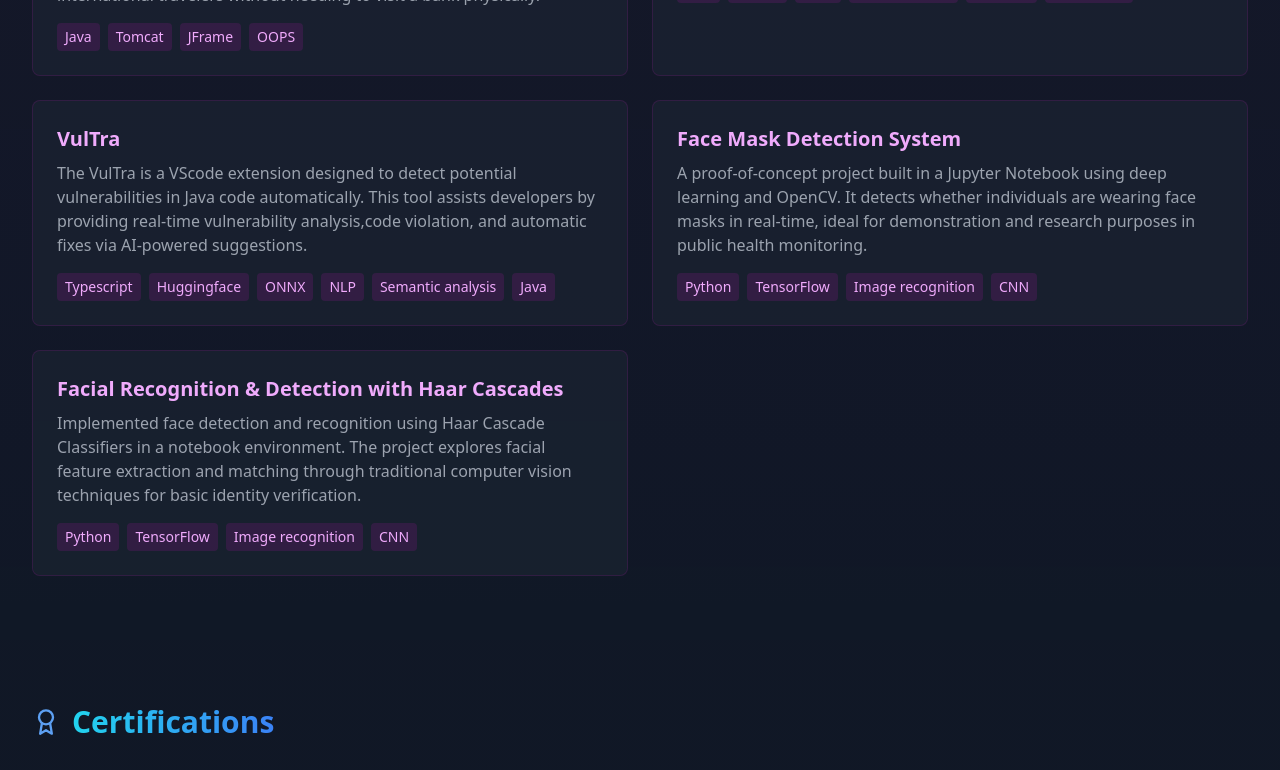
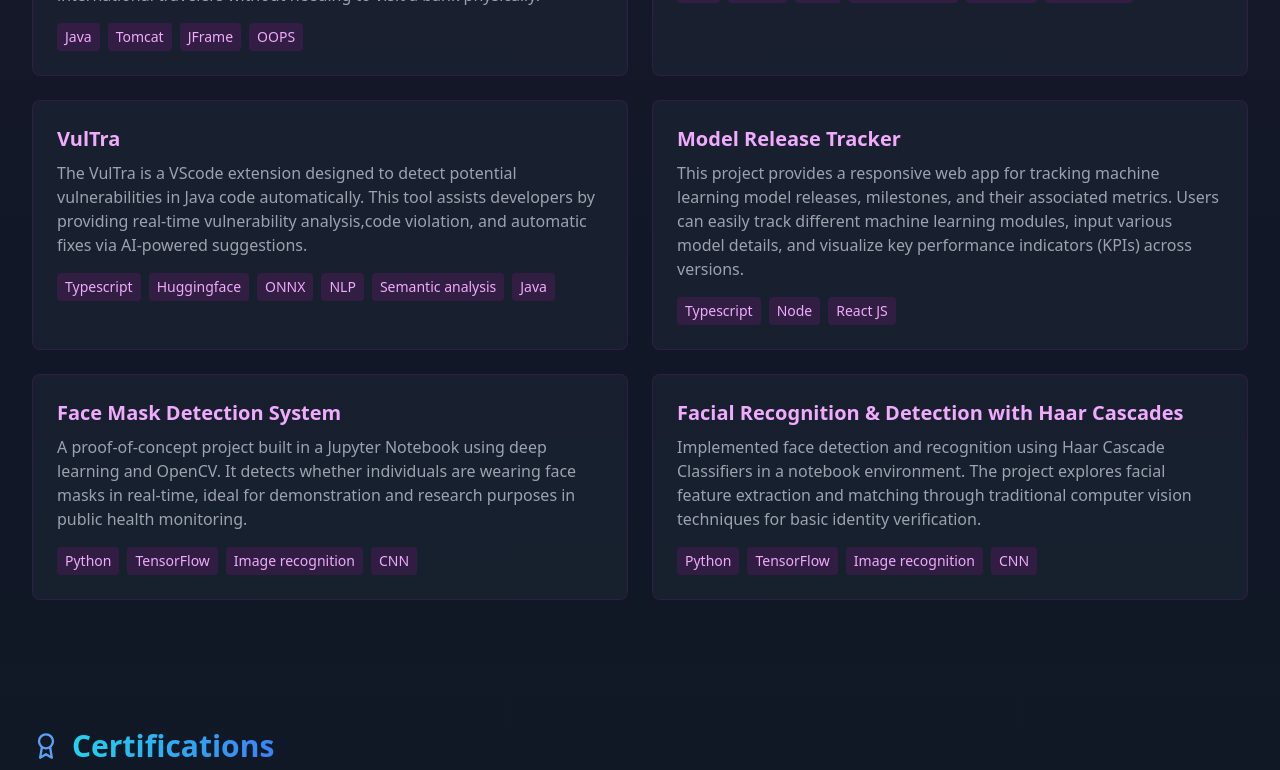
Before and after one commit to PandiRaja18/portfolio, a React (Vite) app: page / in a window 1280 px wide. Shown: the part 698-1468 px from the top of the page. Built offline with nearby package versions, Linux system fonts and the light colour scheme.

Commit message:
Changes to add model tracker project.

```diff
--- a/src/App.tsx
+++ b/src/App.tsx
@@ -34,6 +34,12 @@ function App() {
       description: "The VulTra is a VScode extension designed to detect potential vulnerabilities in Java code automatically. This tool assists developers by providing real-time vulnerability analysis,code violation, and automatic fixes via AI-powered suggestions.",
       tech: ["Typescript", "Huggingface", "ONNX", "NLP", "Semantic analysis","Java"],
       link: "https://github.com/PandiRaja18/VulTra/"
+    },
+    {
+      title: "Model Release Tracker",
+      description: "This project provides a responsive web app for tracking machine learning model releases, milestones, and their associated metrics. Users can easily track different machine learning modules, input various model details, and visualize key performance indicators (KPIs) across versions.",
+      tech: ["Typescript", "Node", "React JS"],
+      link: "https://github.com/PandiRaja18/ModelTracker"
     },
     {
       title: "Face Mask Detection System",
```
Also changed, not shown: 2 other files (tests, documents, lock files or other folders).
